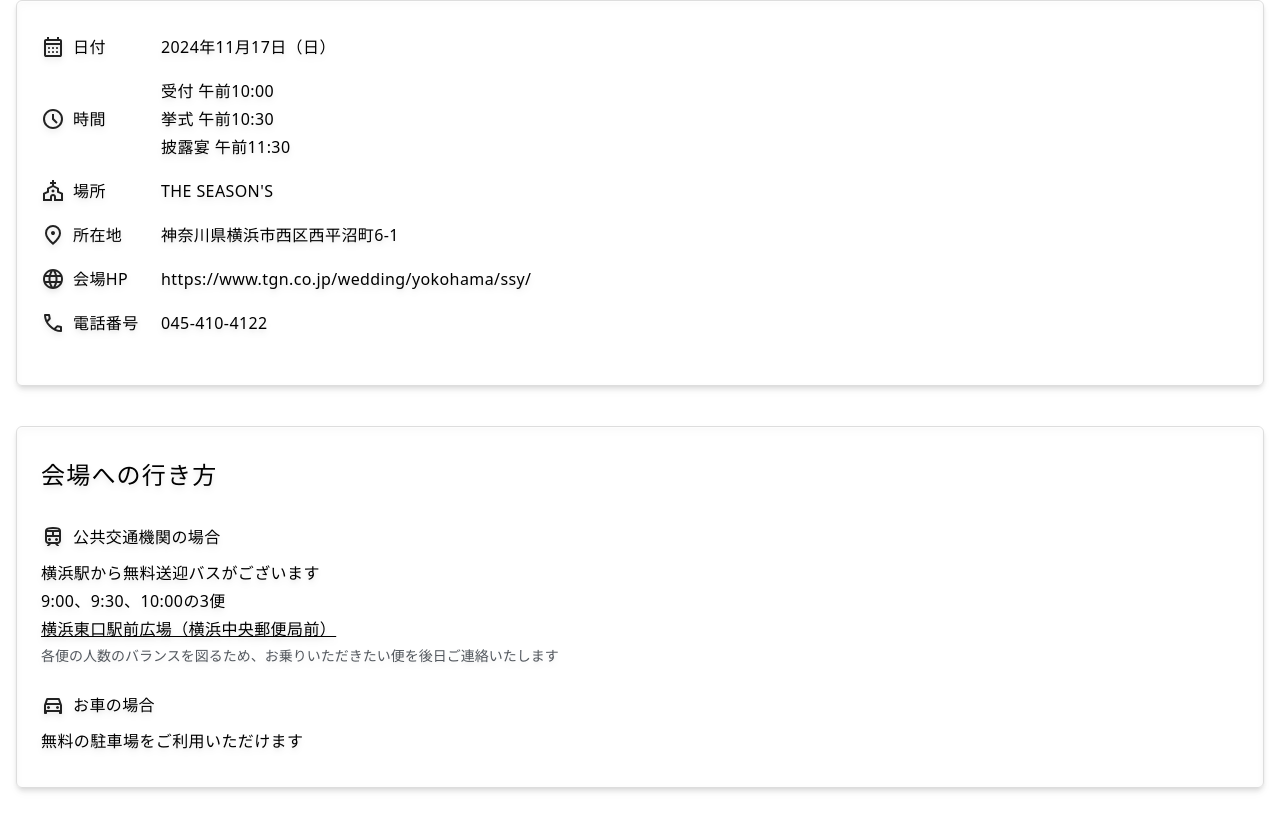
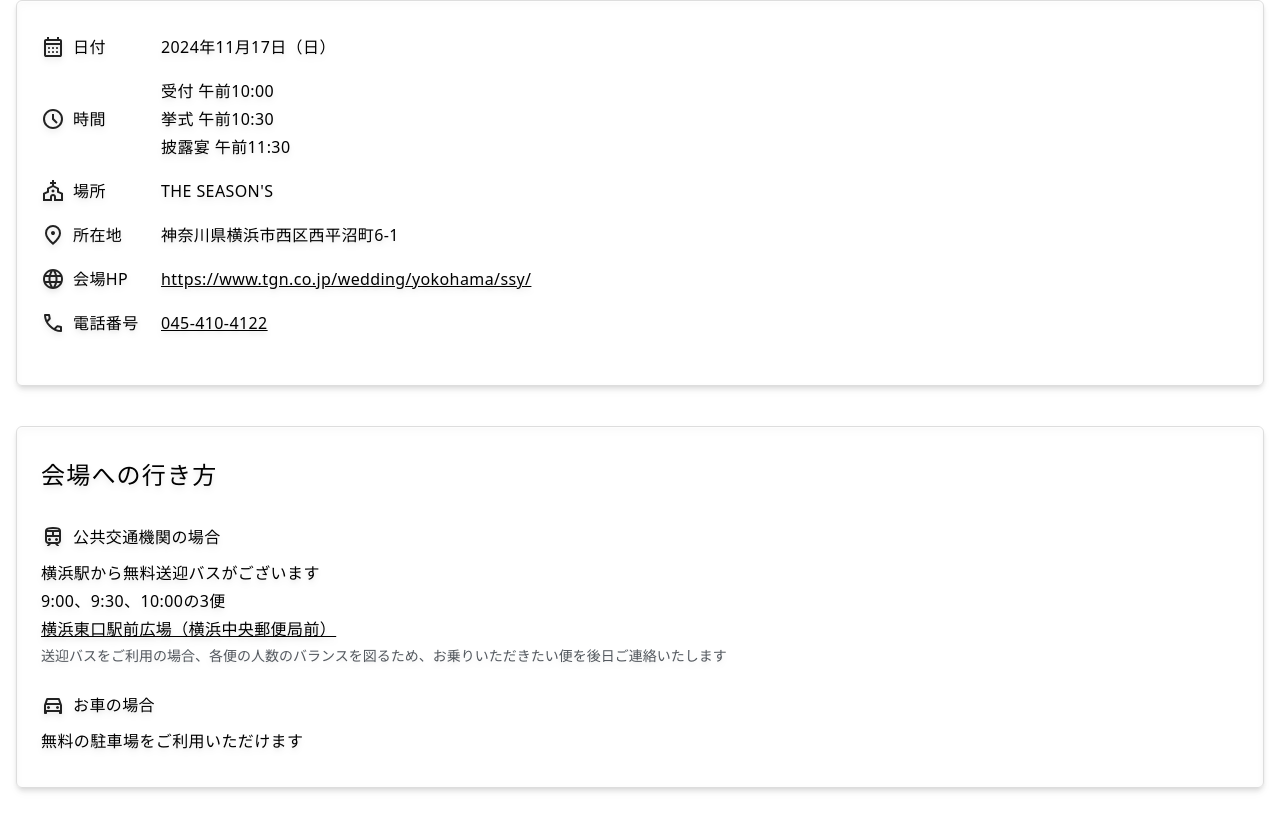
Before and after one commit to teru1116/sun-teru-invitation, a SvelteKit app: page / in a window 1280 px wide. Shown: the part 1022-1852 px from the top of the page. Built offline with nearby package versions, Linux system fonts and the light colour scheme; grey boxes are pictures that could not be loaded.

Commit message:
微調整

```diff
--- a/src/components/access-list.svelte
+++ b/src/components/access-list.svelte
@@ -19,7 +19,7 @@
           <a href="https://maps.app.goo.gl/Usg5oSBZfNFsBzjY6" class="underline">横浜東口駅前広場（横浜中央郵便局前）</a>
         </p>
         <small class="text-sm text-textGray">
-          各便の人数のバランスを図るため、お乗りいただきたい便を後日ご連絡いたします
+          送迎バスをご利用の場合、各便の人数のバランスを図るため、お乗りいただきたい便を後日ご連絡いたします
         </small>
       </div>
     </li>
--- a/src/components/information-list.svelte
+++ b/src/components/information-list.svelte
@@ -54,7 +54,7 @@
         </div>
         <p class="w-[calc(100%_-_120px)] whitespace-pre-wrap">
           {#if href}
-            <a href={href} target="_blank" class="break-words whitespace-normal hover:underline">
+            <a href={href} target="_blank" class="break-words whitespace-normal underline hover:text-action">
               {description}
             </a>
           {:else}
```
